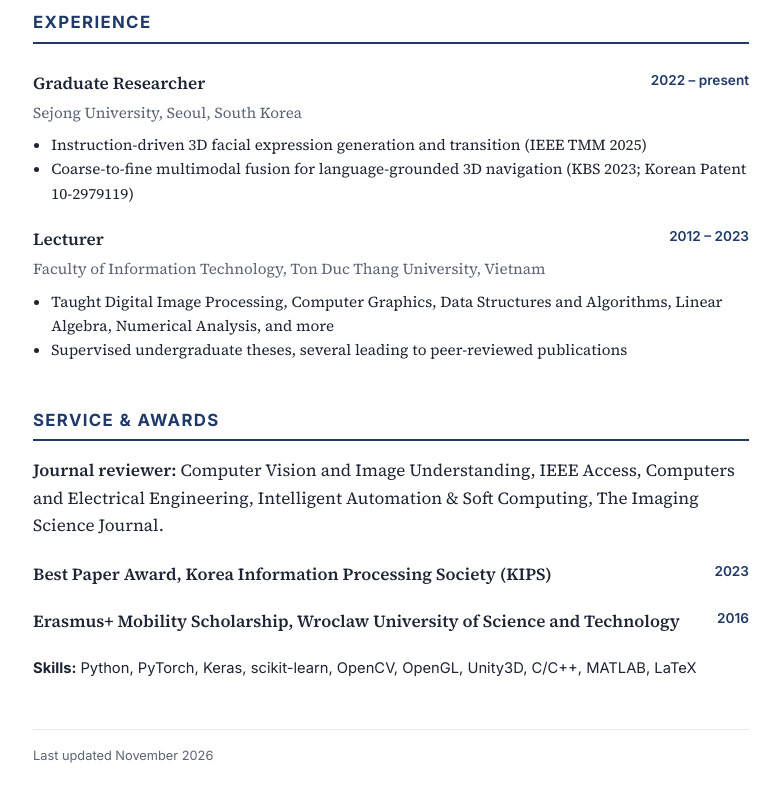
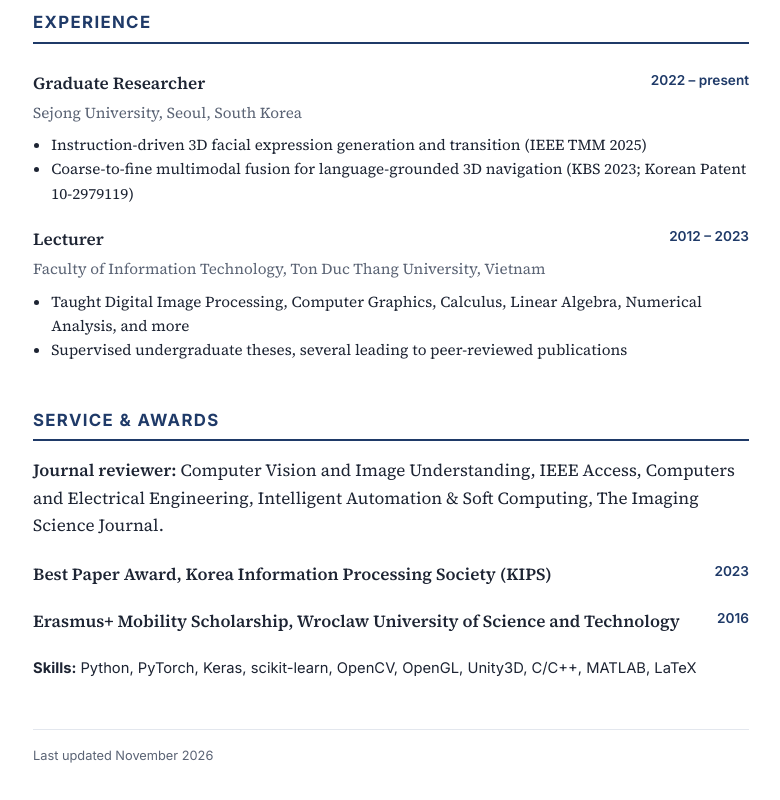
Before and after one commit to VoHoangAnh/vohoanganh.github.io, a website: page index.html in a window 1280 px wide. Shown: the part 2033-2833 px from the top of the page, without its empty margins (417-1197 px from the left). Drawn offline with Linux system fonts and the light colour scheme.

Commit message:
Update index.html

```diff
--- a/index.html
+++ b/index.html
@@ -334,7 +334,7 @@
         <span class="what">Lecturer</span><span class="when">2012 – 2023</span>
         <span class="where">Faculty of Information Technology, Ton Duc Thang University, Vietnam</span>
         <ul>
-          <li>Taught Digital Image Processing, Computer Graphics, Data Structures and Algorithms, Linear Algebra, Numerical Analysis, and more</li>
+          <li>Taught Digital Image Processing, Computer Graphics, Calculus, Linear Algebra, Numerical Analysis, and more</li>
           <li>Supervised undergraduate theses, several leading to peer-reviewed publications</li>
         </ul>
       </div>
```
